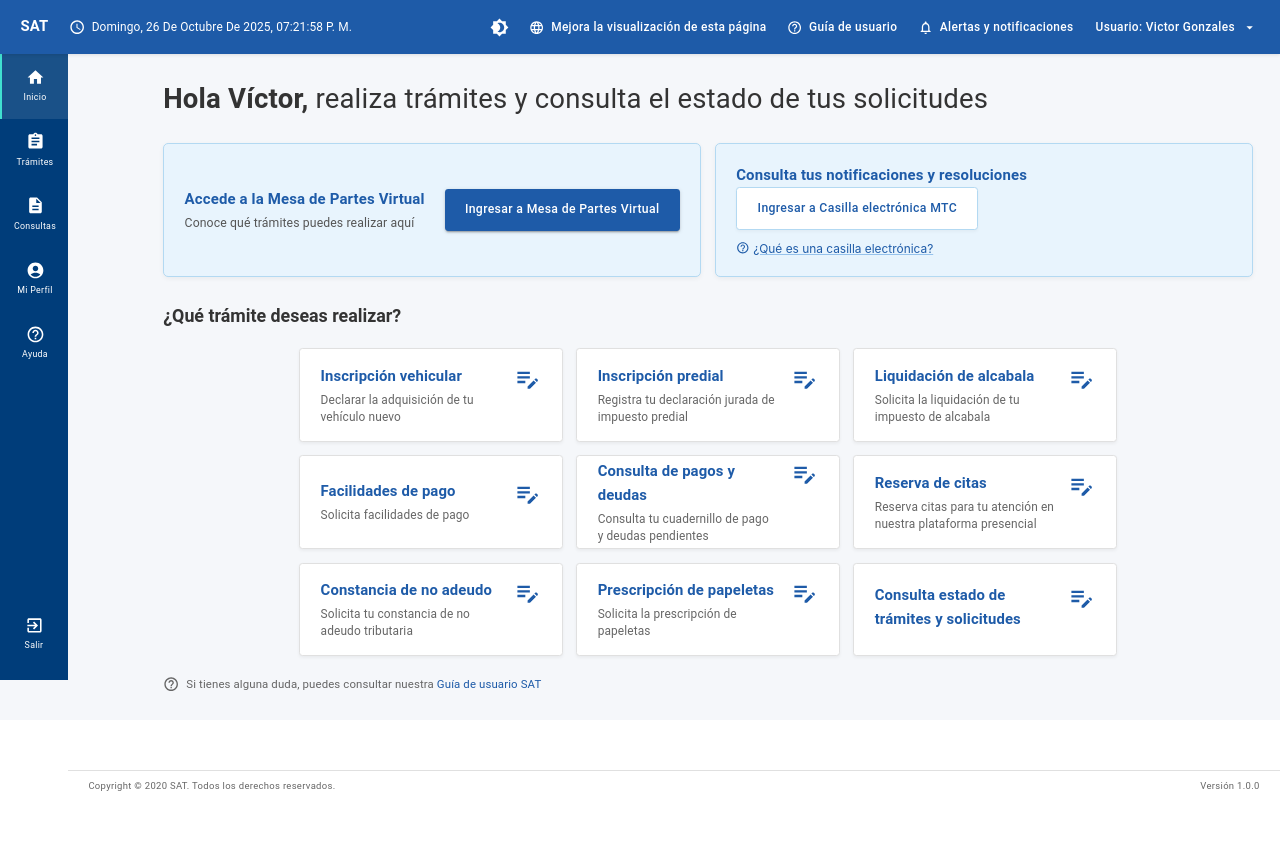
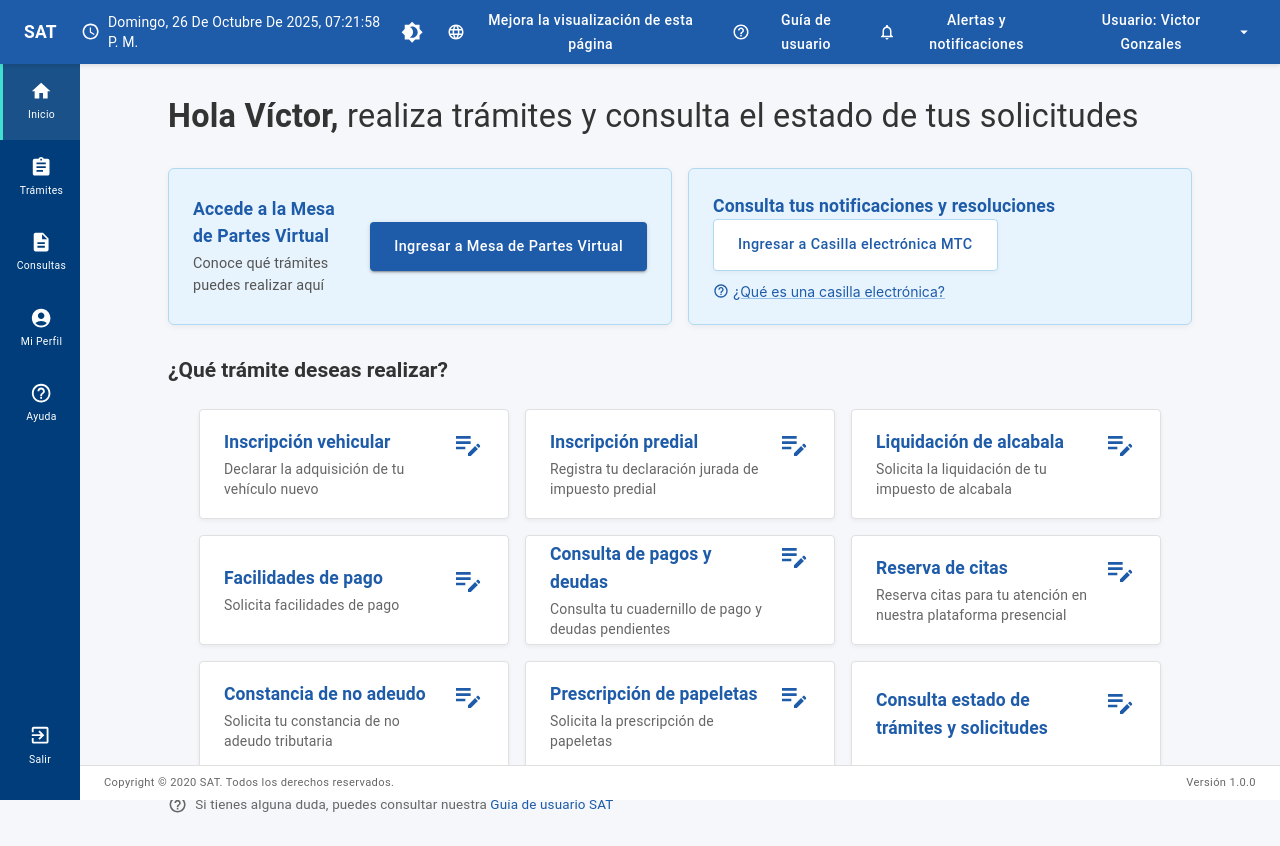
Before and after one commit to jchongs80/prototipoDJ, a React (Create React App) app: page /dashboard in a window 1280 px wide. Before the commit the page ends 800 px from the top, so only its background shows below. Built offline with nearby package versions, Linux system fonts and the light colour scheme.

Commit message:
Actializar

```diff
--- a/src/components/Dashboard.tsx
+++ b/src/components/Dashboard.tsx
@@ -352,11 +352,14 @@ const Dashboard: React.FC<Props> = ({onLogout}) => {
       <Box
         component="main"
         sx={{
-          flexGrow: 1,
-          ml: `${drawerWidth}px`,
-          mt: '64px',
-          p: 4,
-          bgcolor: '#f5f7fa',
+         flexGrow: 1,
+    ml: `${drawerWidth}px`,
+    mt: '64px',
+    p: 4,
+    bgcolor: '#f5f7fa',
+    maxWidth: { lg: '85%', xl: '80%' }, // 🔹 reduce ancho en pantallas grandes
+    mx: 'auto',                        // 🔹 centra el contenido
+    transition: 'all 0.3s ease',
         }}
       >
         {/* Welcome Section */}
--- a/src/components/InscripcionDJ.tsx
+++ b/src/components/InscripcionDJ.tsx
@@ -326,13 +326,13 @@ const InscripcionPredial: React.FC<{ onLogout?: () => void }> = ({ onLogout }) =
         component="main"
         sx={{
             flexGrow: 1,
-            ml: { xs: `${drawerWidth}px`, sm: `${drawerWidth}px` },
-            mt: "64px",
-            px: { xs: 2, md: 4 },
-            py: { xs: 3, md: 4 },
-            textAlign: "center",
-            overflowX: "hidden",
-            pb: 12,
+    ml: `${drawerWidth}px`,
+    mt: '64px',
+    p: 4,
+    bgcolor: '#f5f7fa',
+    maxWidth: { lg: '85%', xl: '80%' }, // 🔹 reduce ancho en pantallas grandes
+    mx: 'auto',                        // 🔹 centra el contenido
+    transition: 'all 0.3s ease',
           }}
       >
         <Typography variant="h6" sx={{ fontWeight: "bold", color: "#003366", mb: 3 }}>
--- a/src/index.tsx
+++ b/src/index.tsx
@@ -14,11 +14,14 @@ const RootContainer = () => {
   return (
     <div
       style={{
-        zoom: isLaptop ? 0.85 : 1, // 🔹 Escalado global
+        zoom: isLaptop ? 0.85 : 1,           // Escalado global solo en laptops
         transformOrigin: "top center",
-        overflowX: "hidden", // 🔹 Evita scroll horizontal
+        overflowX: "hidden",
         backgroundColor: "#f5f7fa",
+        height: "calc(100vh / 0.85)",        // 👈 compensa el espacio del zoom
+        minHeight: "100vh",
       }}
+      translate='no'
     >
       <App />
     </div>
@@ -31,7 +34,7 @@ const root = ReactDOM.createRoot(
 root.render(
   <React.StrictMode>
     <ThemeProvider theme={theme}>
-        <RootContainer />
+        <App />
     </ThemeProvider>
   </React.StrictMode>
 );
```
